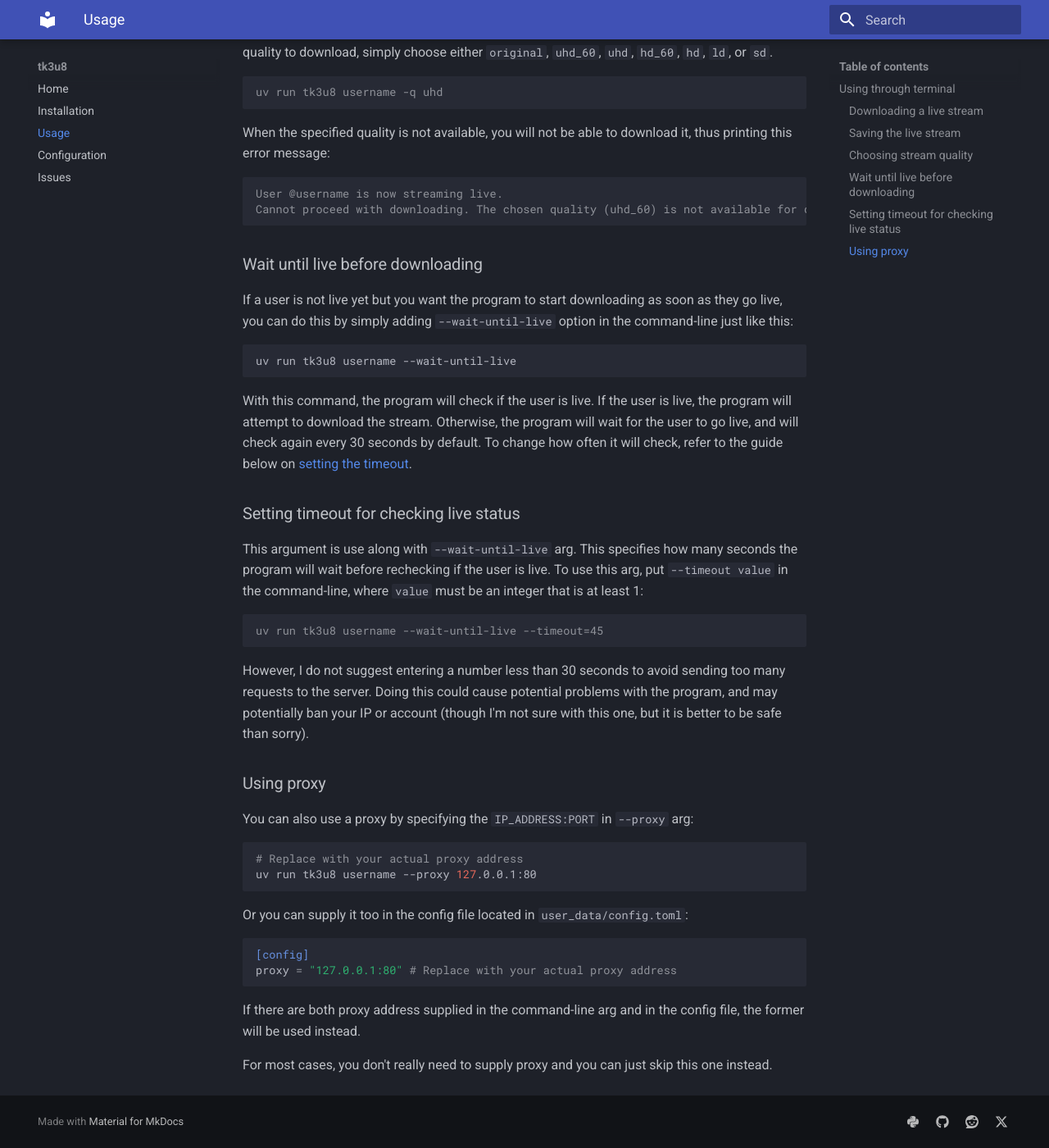
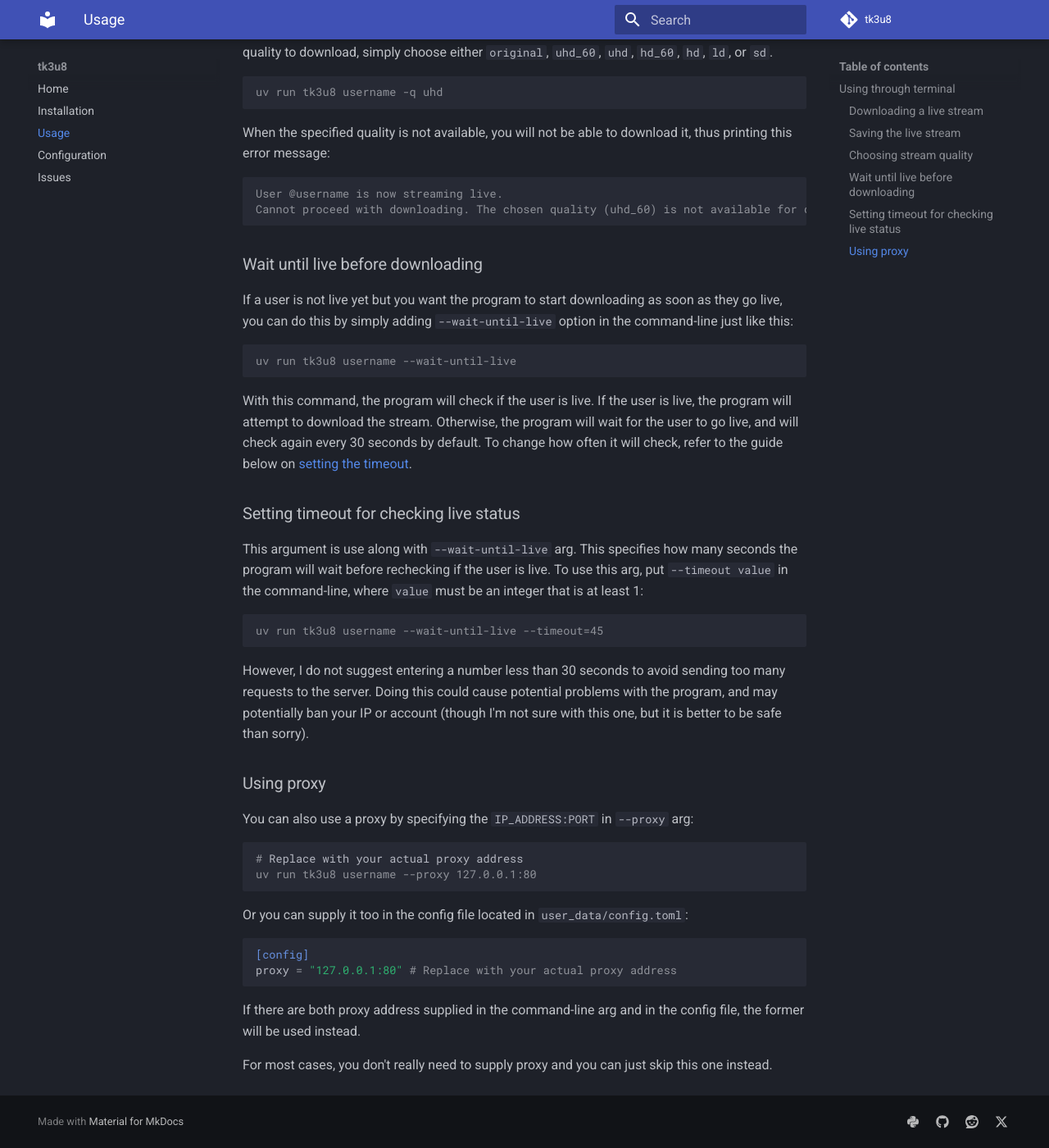
Before and after one commit to Scoofszlo/tk3u8, an MkDocs documentation site: the page built from docs/usage.md, in a window 1280 px wide and 1400 px high, scrolled down 1299 px. Shown: the whole window at 82% size. Built offline with MkDocs 1.6.1 and Material for MkDocs 9.7.7, drawn with Linux system fonts in a browser that asks for light colours; comment, search, counter and statistics services are not loaded; the version menu is left out.

Commit message:
Other minor site changes (#70)
* Fix strikethrough not working on some pages

* Fix typo

* Other minor changes

* Add mike as dependency for docs versioning

* Enabling versioning in mkdocs.yml

* Add git repository on header

* Update code block formatting

````diff
--- a/docs/usage.md
+++ b/docs/usage.md
@@ -50,7 +50,7 @@
 
 If a user is not live yet  but you want the program to start downloading as soon as they go live, you can do this by simply adding `--wait-until-live` option in the command-line just like this:
 
-```sh
+```console
 uv run tk3u8 username --wait-until-live
 ```
 
@@ -69,7 +69,7 @@
 ### Using proxy
 
 You can also use a proxy by specifying the `IP_ADDRESS:PORT` in `--proxy` arg:
-```sh
+```console
 # Replace with your actual proxy address
 uv run tk3u8 username --proxy 127.0.0.1:80
 ```
--- a/mkdocs.yml
+++ b/mkdocs.yml
@@ -1,4 +1,6 @@
 site_name: tk3u8
+repo_name: tk3u8
+repo_url: https://github.com/Scoofszlo/tk3u8
 
 nav:
   - Home: index.md
@@ -25,9 +27,12 @@
       link: https://www.reddit.com/user/Scoofszlo/
     - icon: fontawesome/brands/x-twitter
       link: https://x.com/Scoofszlo/
+  version:
+    provider: mike
 
 
 markdown_extensions:
   - admonition
   - pymdownx.details
   - pymdownx.superfences
+  - pymdownx.tilde
--- a/pyproject.toml
+++ b/pyproject.toml
@@ -52,6 +52,7 @@
 
 [dependency-groups]
 dev = [
+    "mike>=2.1.3",
     "mkdocs-material>=9.6.14",
     "mypy>=1.15.0",
     "pip>=25.0.1",
````
Also changed, not shown: docs/installation.md (+2 -2 lines), docs/issues.md (+2 -2 lines), 1 other file.
